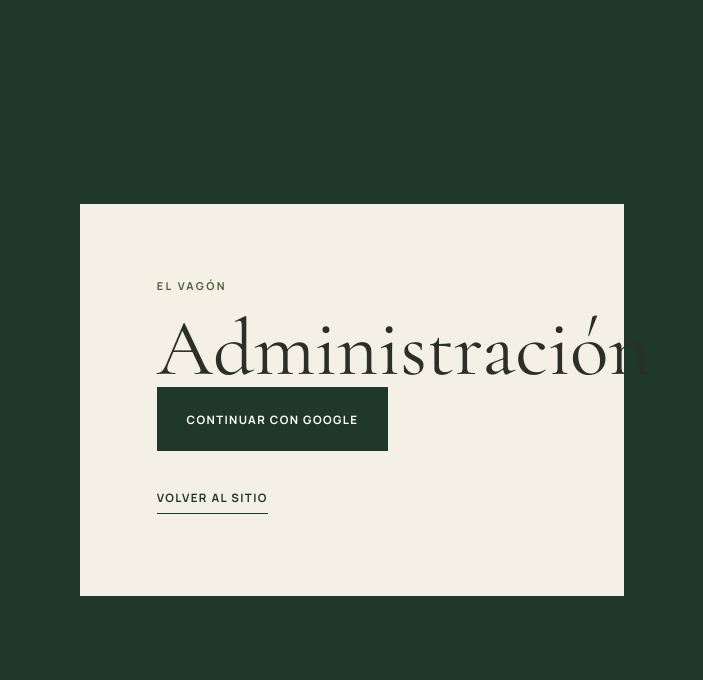
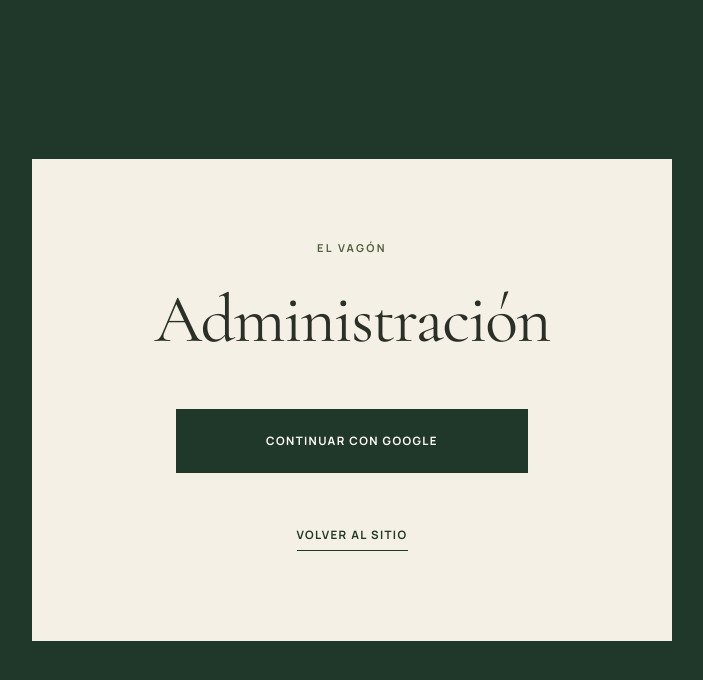
Before and after one commit to anita-b-o/el-vagon, a Next.js app: page /admin/login in a window 1280 px wide. Shown: the top 680 px of the page, without its empty margins (288-991 px from the left). Built offline with nearby package versions, Linux system fonts and the light colour scheme; no server answers.

Commit message:
Polish admin login layout

```diff
--- a/src/app/globals.css
+++ b/src/app/globals.css
@@ -1567,23 +1567,48 @@ img {
   display: grid;
   min-height: 100svh;
   place-items: center;
-  padding: 2rem;
+  padding: clamp(1rem, 4vw, 2.5rem);
   background: var(--forest);
 }
 
 .admin-login-card {
-  width: min(100%, 34rem);
+  width: min(100%, 40rem);
   background: var(--cream);
-  padding: clamp(2.2rem, 6vw, 5rem);
+  padding: clamp(3rem, 7vw, 5.25rem) clamp(1.75rem, 6vw, 4.75rem);
+  text-align: center;
+}
+
+.admin-login-card .eyebrow {
+  margin-bottom: clamp(1.4rem, 3vw, 2.1rem);
 }
 
 .admin-login-card h1,
 .admin-header h1 {
   margin: 0;
   font-family: var(--font-display), Georgia, serif;
-  font-size: clamp(2.8rem, 7vw, 5rem);
   font-weight: 400;
   line-height: 0.95;
+}
+
+.admin-login-card h1 {
+  max-width: 100%;
+  font-size: clamp(2.25rem, 6vw, 4.25rem);
+  letter-spacing: -0.025em;
+}
+
+.admin-header h1 {
+  font-size: clamp(2.8rem, 7vw, 5rem);
+}
+
+.admin-login-card form {
+  display: flex;
+  width: 100%;
+  justify-content: center;
+  margin-top: clamp(2.5rem, 5vw, 3.5rem);
+}
+
+.admin-login-card .button {
+  width: min(100%, 22rem);
 }
 
 .admin-login-card > p:not(.eyebrow) {
@@ -1592,7 +1617,7 @@ img {
 }
 
 .admin-login-card .text-link {
-  margin-top: 1.5rem;
+  margin-top: clamp(1.75rem, 3.5vw, 2.5rem);
 }
 
 .admin-shell {
```
Also changed, not shown: 1 other file (tests, documents, lock files or other folders).
